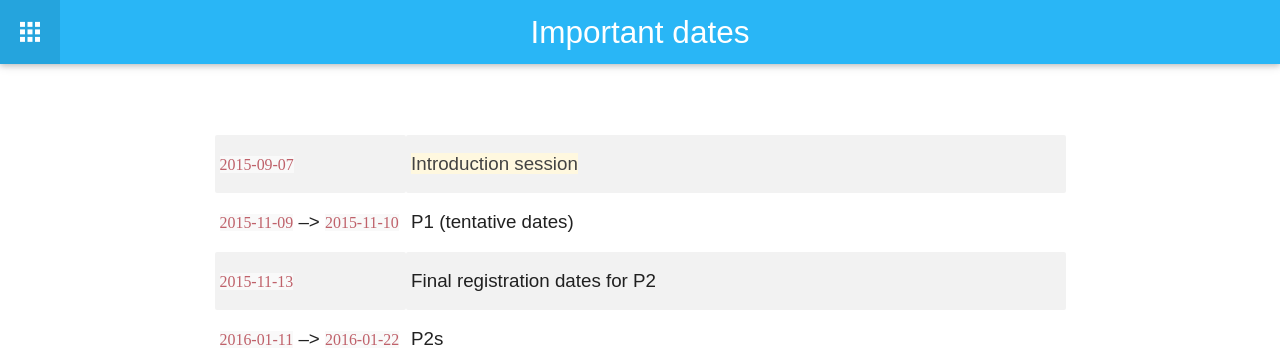
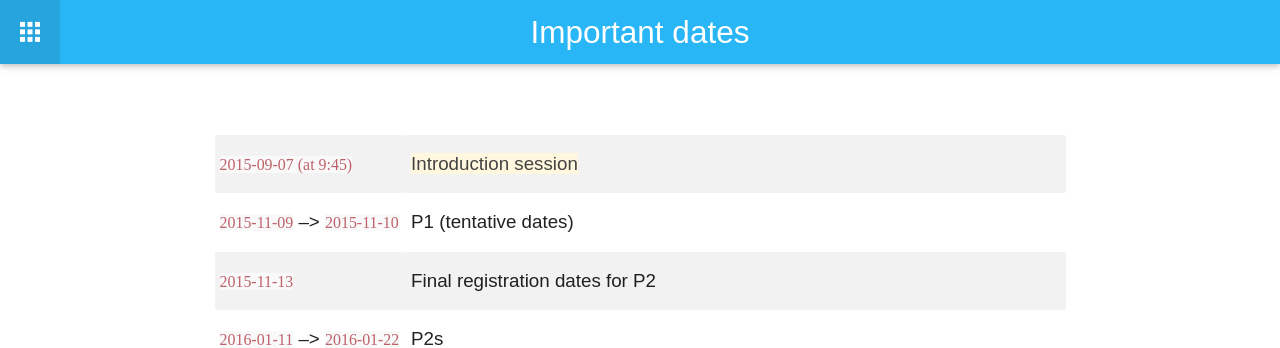
Before and after one commit to tudelft3d/geo2020, a Jekyll site: the page built from dates/index.md, in a window 1280 px wide. Shown: the top 348 px of the page. Built offline with Jekyll 4.4.1, drawn with Linux system fonts in a browser that asks for light colours; nearby versions of some CDN libraries.

Commit message:
time of intro session

```diff
--- a/dates/index.md
+++ b/dates/index.md
@@ -7,7 +7,7 @@ permalink: /dates/
 
 
 
-| `2015-09-07`                  | [Introduction session]({{ "/introsession/" | prepend: site.baseurl }}) |
+| `2015-09-07 (at 9:45)`                  | [Introduction session]({{ "/introsession/" | prepend: site.baseurl }}) |
 | `2015-11-09` --> `2015-11-10` | P1 (tentative dates)  |
 | `2015-11-13`                  | Final registration dates for P2 |
 | `2016-01-11` --> `2016-01-22` | P2s |
```
